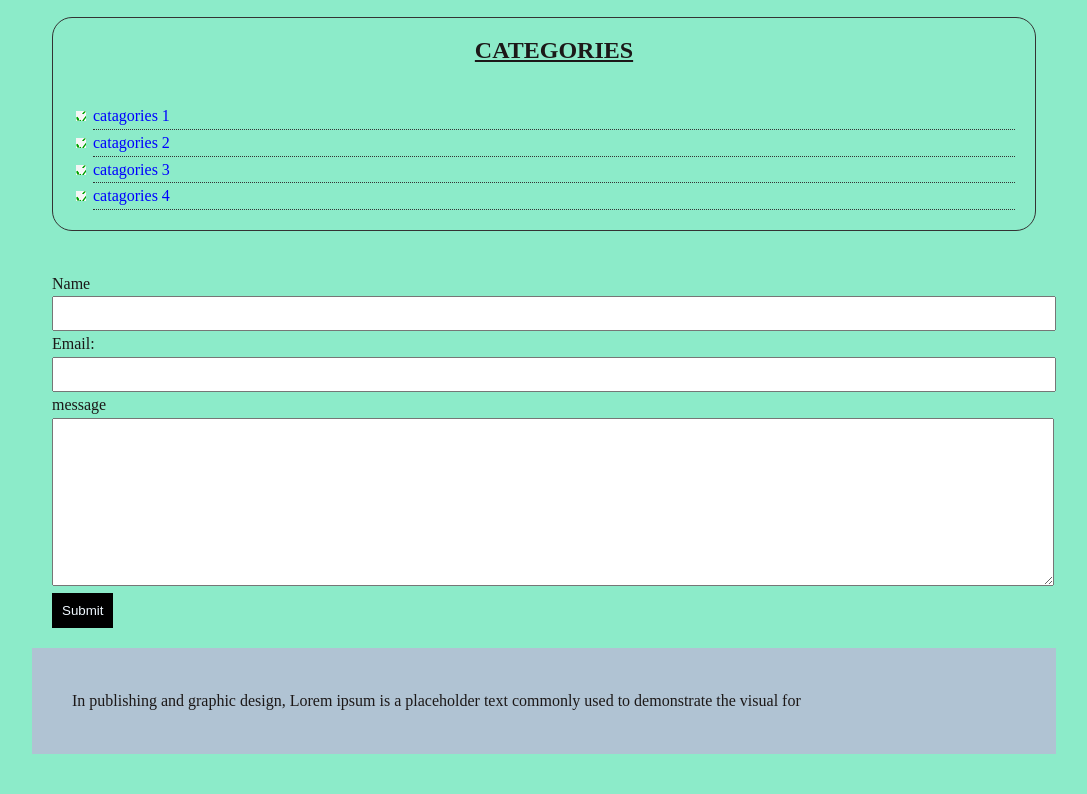
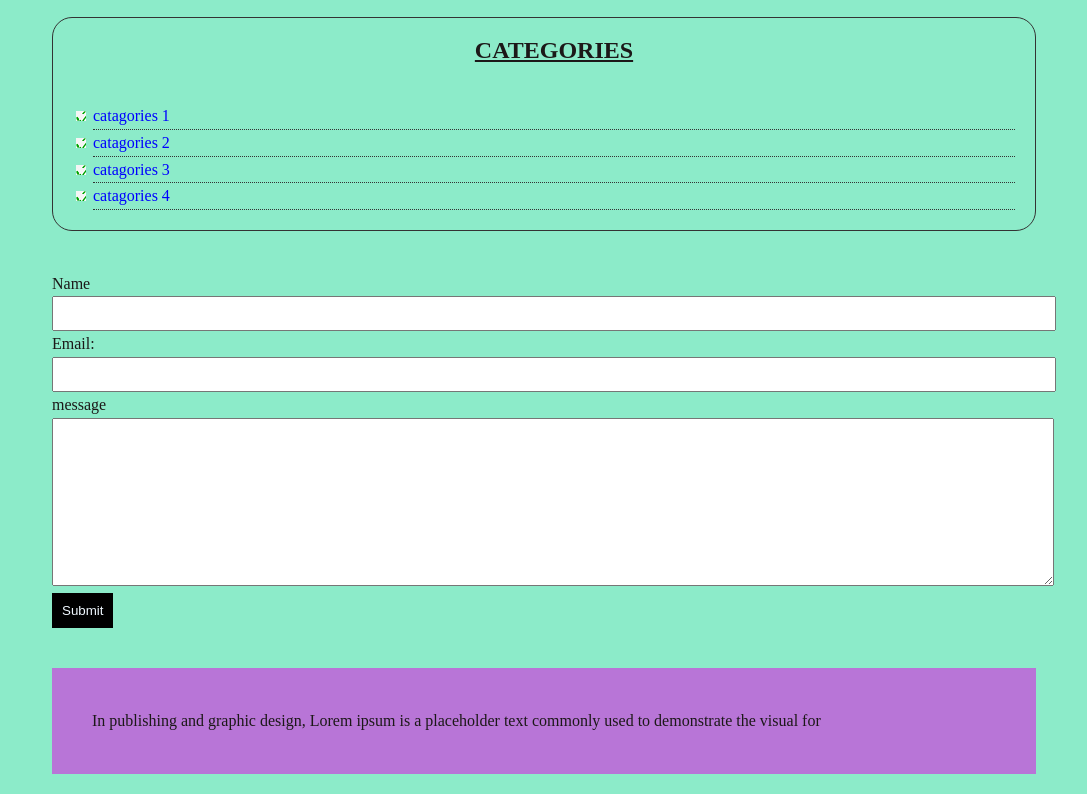
Before and after one commit to Mdhosenzisad/CSS-practice, a plain HTML site: page index.html in a window 1280 px wide. Shown: the part 390-1184 px from the top of the page, without its empty margins (96-1183 px from the left). Before the commit the page ends 1144 px from the top, so only its background shows below. Drawn offline with Linux system fonts and the light colour scheme.

Commit message:
this is 3rd

```diff
--- a/index.html
+++ b/index.html
@@ -55,7 +55,7 @@
             <input class="button" type="submit">
 
         </form>
-        <div class="para">
+        <div class="box-3">
             <p>
                 In publishing and graphic design, Lorem ipsum is a placeholder text commonly used to demonstrate the visual for
             </p>
--- a/style.css
+++ b/style.css
@@ -112,11 +112,14 @@ a:hover {
     width: 100%;
 }
 
-.para {
-    background-color: rgb(176, 195, 211);
+.box-3 {
+    background-color: rgb(184, 117, 215);
     padding: 20px;
+    margin: 20px;
 }
 
-.para p {
+.box-3 p {
     padding: 20px;
+    text-align: justify;
+    line-height: 1.6em;
 }
```
